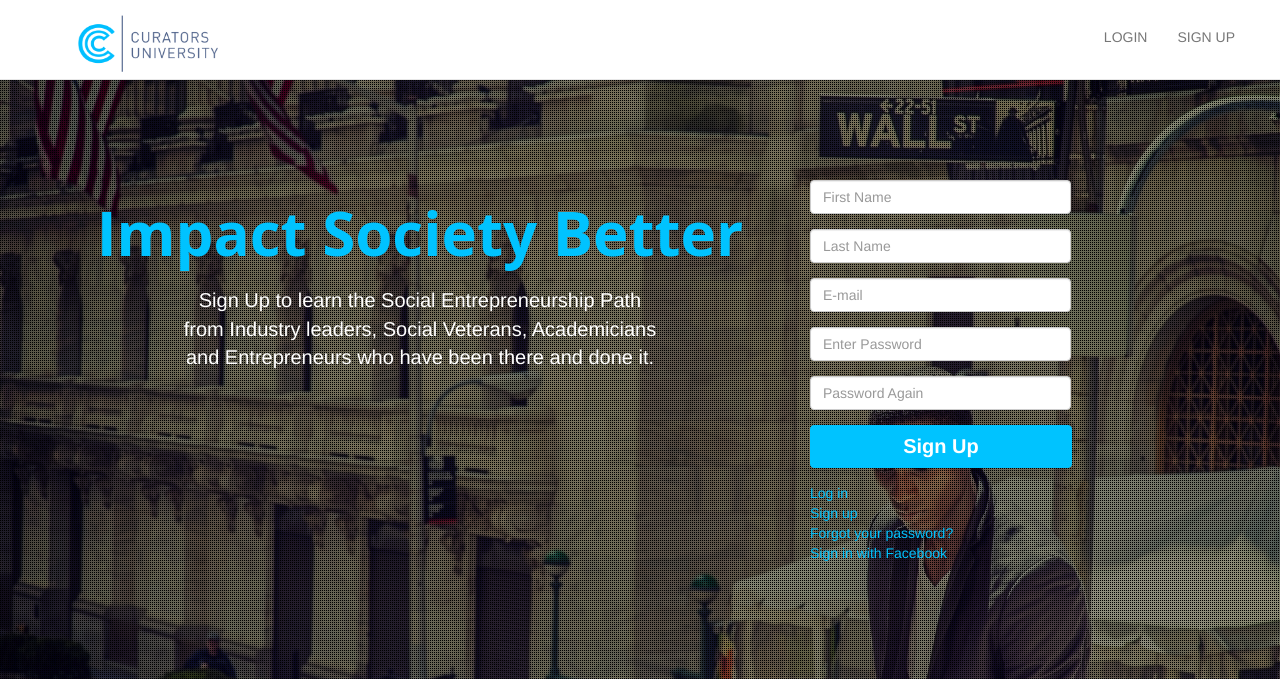
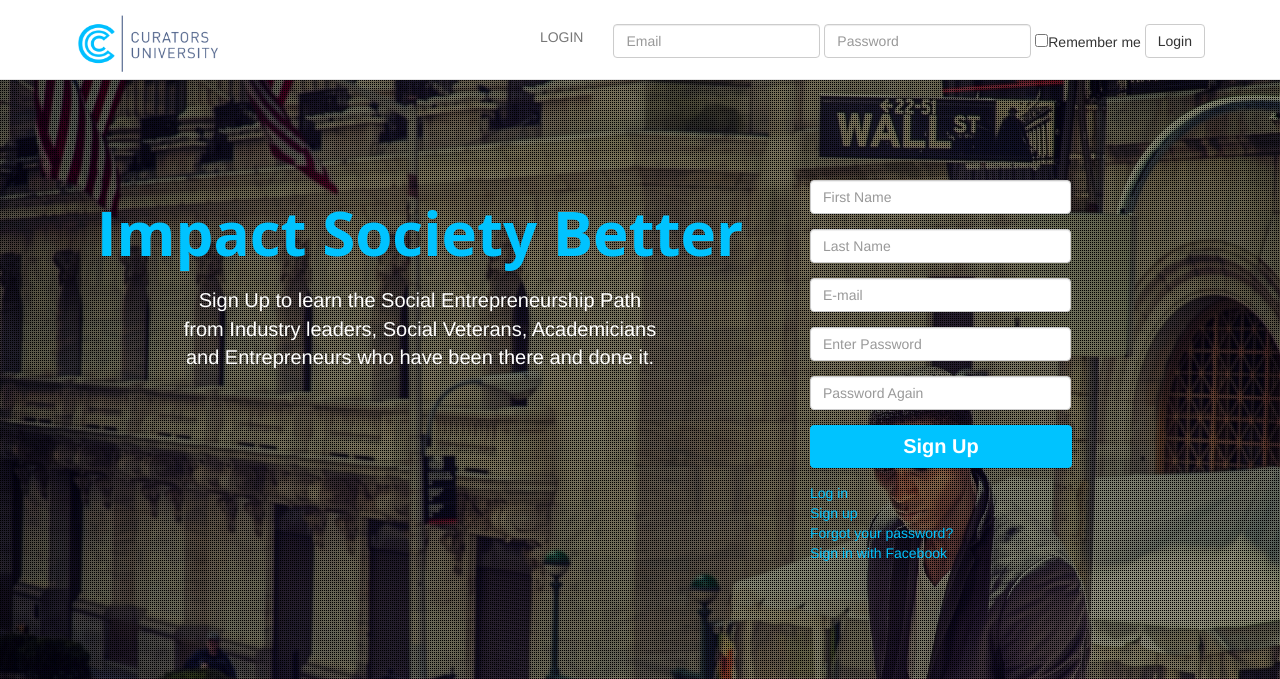
Before and after one commit to dguardio/curatorsu, a Rails app: page / in a window 1280 px wide. Shown: the top 679 px of the page. Run offline with Rails 7, Linux system fonts and the light colour scheme; style sheets or scripts are compiled from the project's sources; some libraries are stand-ins or nearby versions.

Commit message:
Add Login form on Navbar

```diff
--- a/app/views/elements/_navbar.html.erb
+++ b/app/views/elements/_navbar.html.erb
@@ -29,7 +29,20 @@
           </li>
         <% else %>
           <li><%= link_to "LOGIN", new_user_session_path %></li>
-          <li><%= link_to "SIGN UP", new_user_registration_path %></li>
+          <li>
+            <%= form_for(:user, :url => session_path(:user), html: { class: "navbar-form navbar-right form-inline" }) do |f| %>
+                <div class="form-group">
+                  <%= f.text_field :email, :placeholder => "Email", class: "form-control" %>
+                </div>
+                <div class="form-group">
+                  <%= f.password_field :password, :placeholder => "Password", class: "form-control"  %>
+                </div>
+                <div class="checkbox">
+                  <%= f.check_box :remember_me %><%= f.label :remember_me %>
+                </div>
+                <%= f.submit 'Login', class: "btn btn-default" %>
+            <% end %>
+          </li>
         <% end %>
       <% end %>
     </ul>
```
